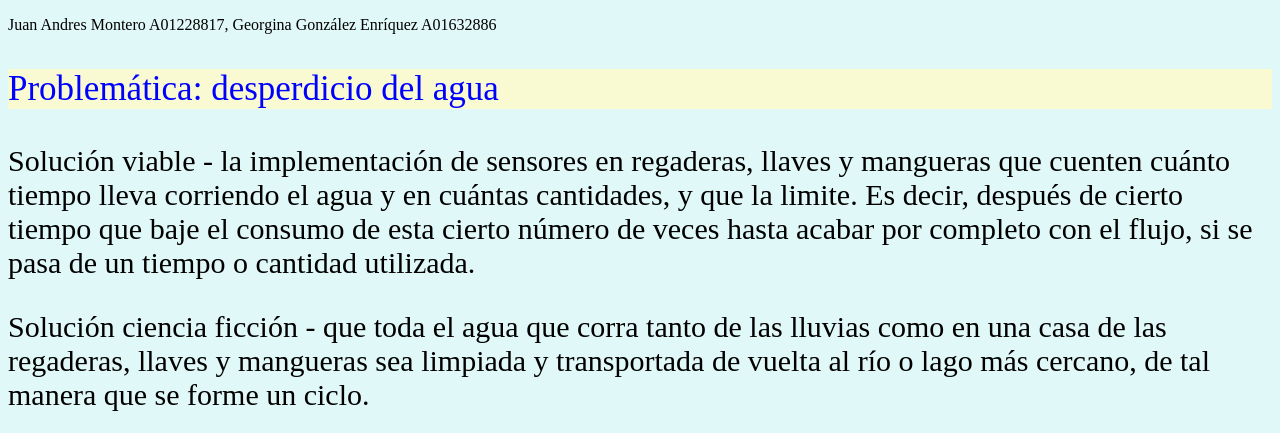
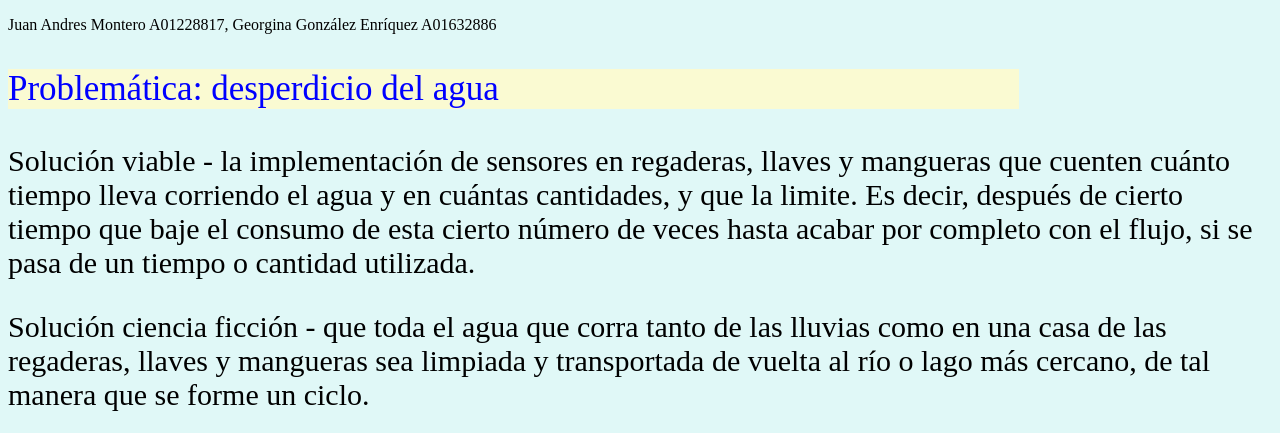
Before and after one commit to ggonzaleze/Actividad-DisenoInteractivo, a plain HTML site: page index.html in a window 1280 px wide. Shown: the top 433 px of the page. Drawn offline with Linux system fonts and the light colour scheme; grey boxes are pictures that could not be loaded.

Commit message:
update index.html
la caja del titulo se puso del tamaño del titulo

```diff
--- a/index.html
+++ b/index.html
@@ -4,7 +4,7 @@
 .titulo { font-size: 35px;}
 .solucion { font-size: 30px;}
 .titulo { color: blue;}
-.titulo {background-color: #FAFAD2;}
+.titulo {background-color: #FAFAD2;width: 80%}
 .rotate90 {transform: rotate(270deg);}
 
 
```
